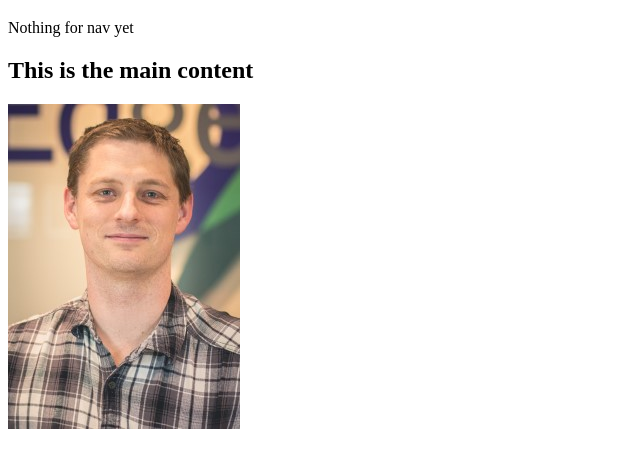
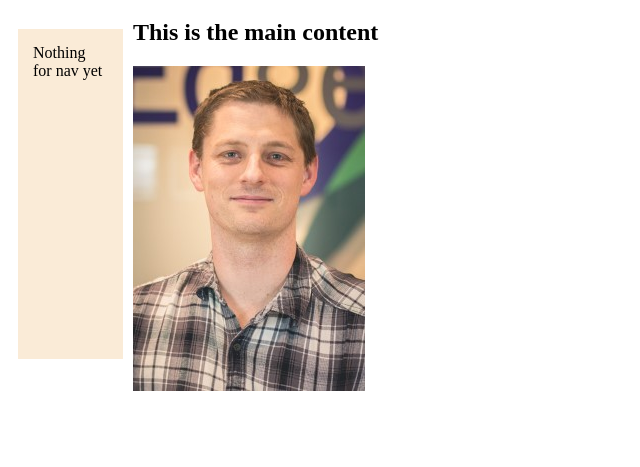
Before and after one commit to kevinroymcgregor/kevinroymcgregor.github.io, a plain HTML site: page index.html in a window 1280 px wide. Shown: the part 61-528 px from the top of the page, without its empty margins (0-640 px from the left). Drawn offline with Linux system fonts and the light colour scheme.

Commit message:
More styling updates

```diff
--- a/index.html
+++ b/index.html
@@ -2,6 +2,7 @@
 <html>
     <head>
         <title>My Personal Web Page</title>
+        <link rel="stylesheet" href="style.css">
     </head>
     <body>
         <header>
--- /dev/null
+++ b/style.css
@@ -0,0 +1,10 @@
+nav { float:left;
+    margin: 10px;
+    width: 75px;
+    height: 300px;
+    padding: 15px;
+    background-color: antiquewhite;
+}
+
+main {margin-left: 110px;
+}
```
